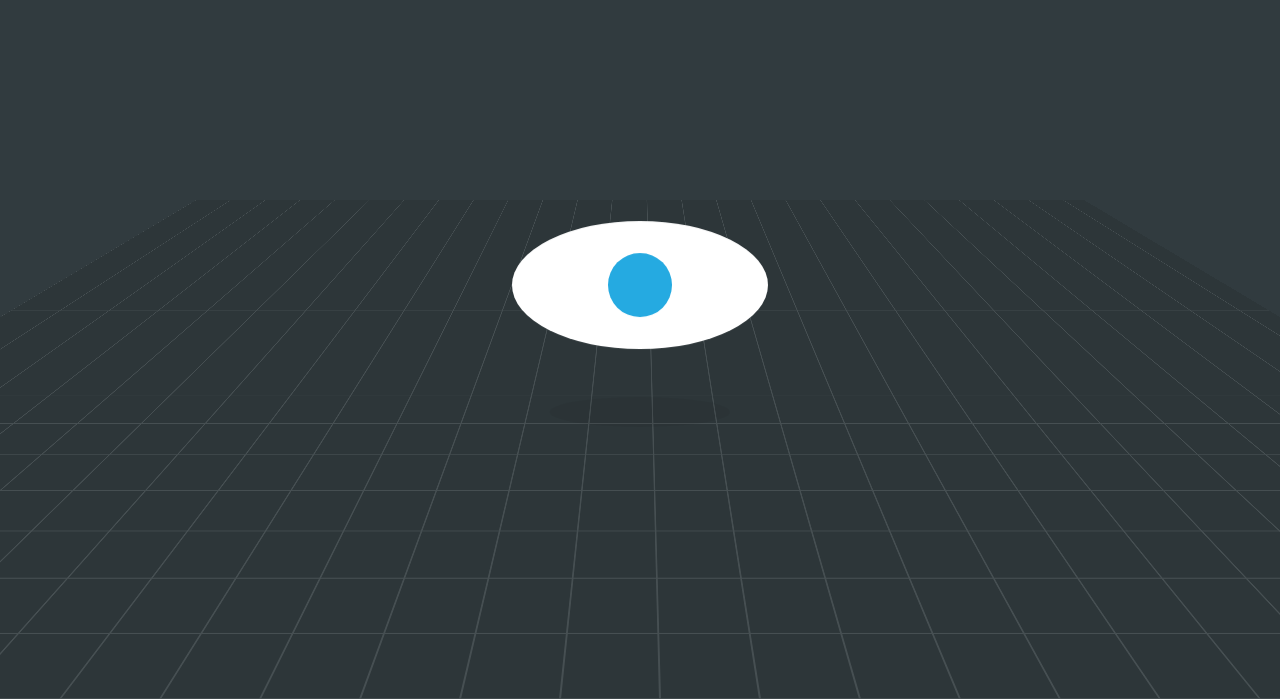
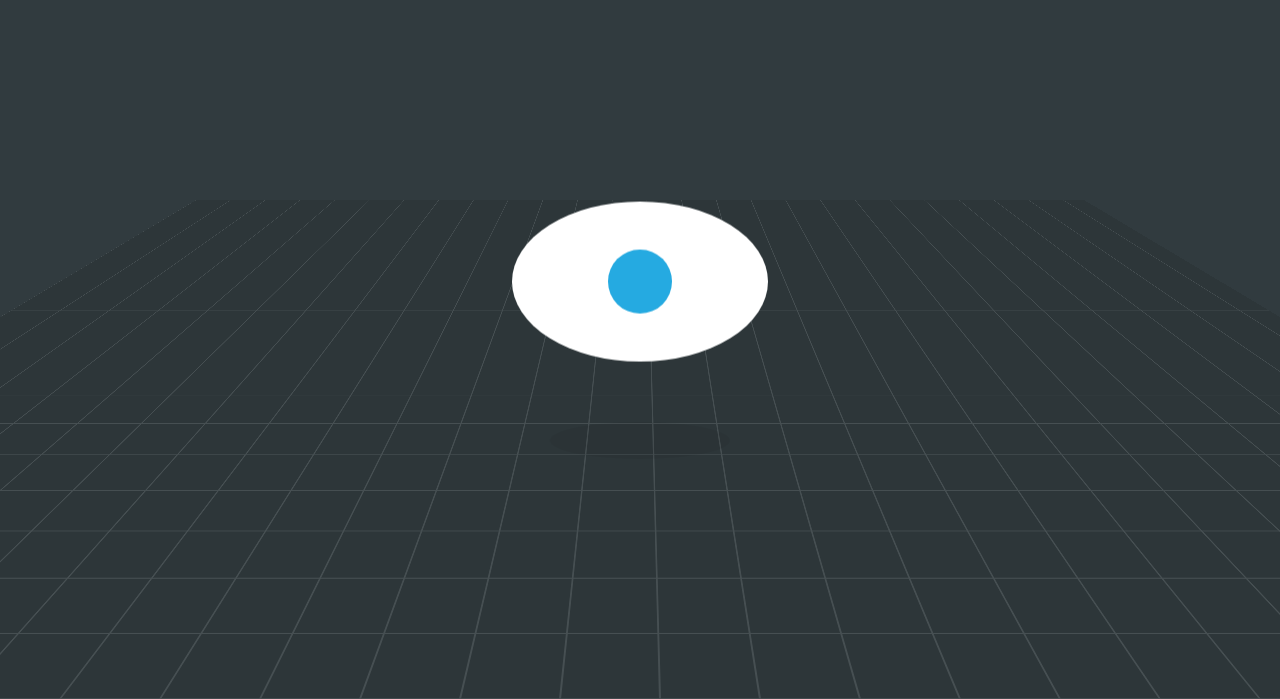
Before and after one commit to amichels/eye-website, a web app: file index.html in a window 1280 px wide; the page is wider, and only the part inside the window is pictured. Shown: the part 101-800 px from the top of that part. Run offline with its HTML, style and script files only (its server is not run), Linux system fonts and the light colour scheme.

Commit message:
eye dimension adjustments

```diff
--- a/src/sass/layout/_eye.scss
+++ b/src/sass/layout/_eye.scss
@@ -82,8 +82,8 @@
   z-index: +1;
   transform: translate(-50%, -50%);
   width: 25vw;
-  height: 20vw;
-  min-width: 200px;
+  height: 25vw;
+  min-width: 150px;
   min-height: 150px;
   &__lid {transition: 0.2s ease-in;
     width: 100%;
```
Also changed, not shown: src/css/styles.min.css.
